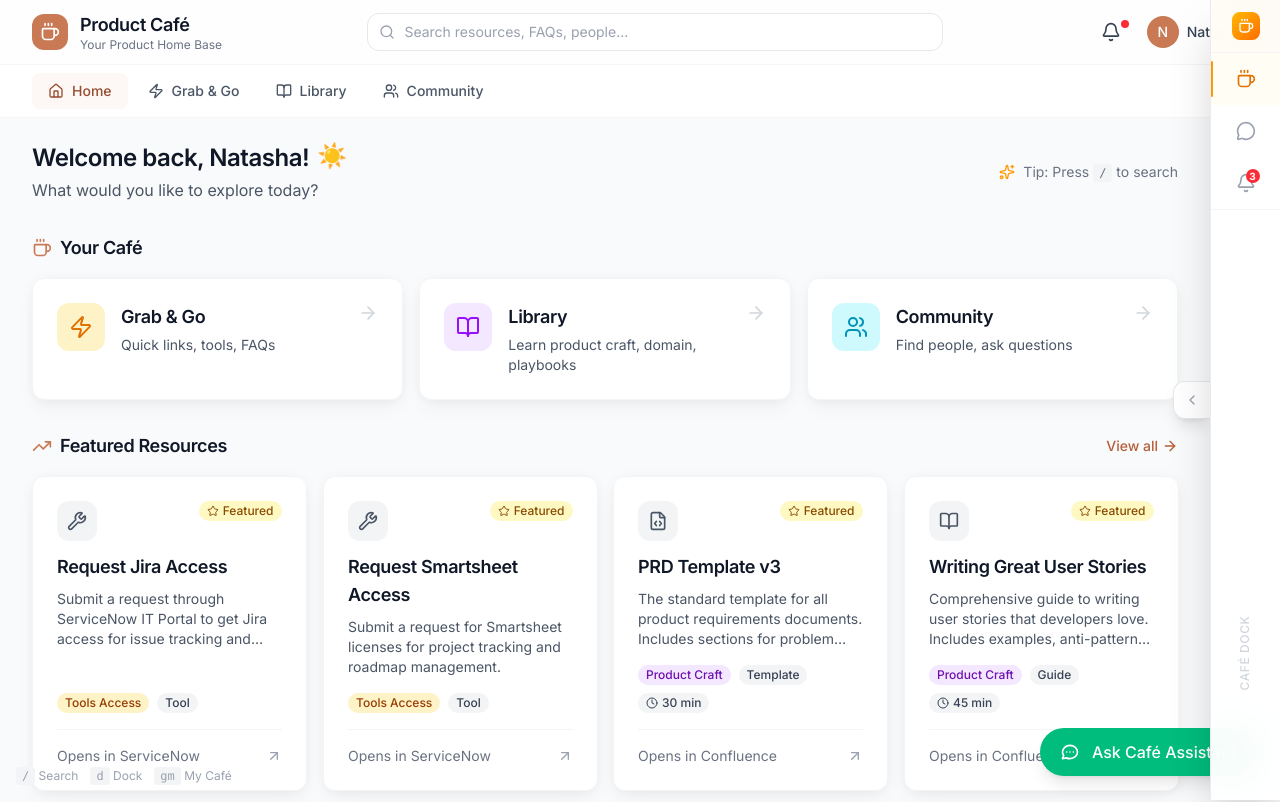
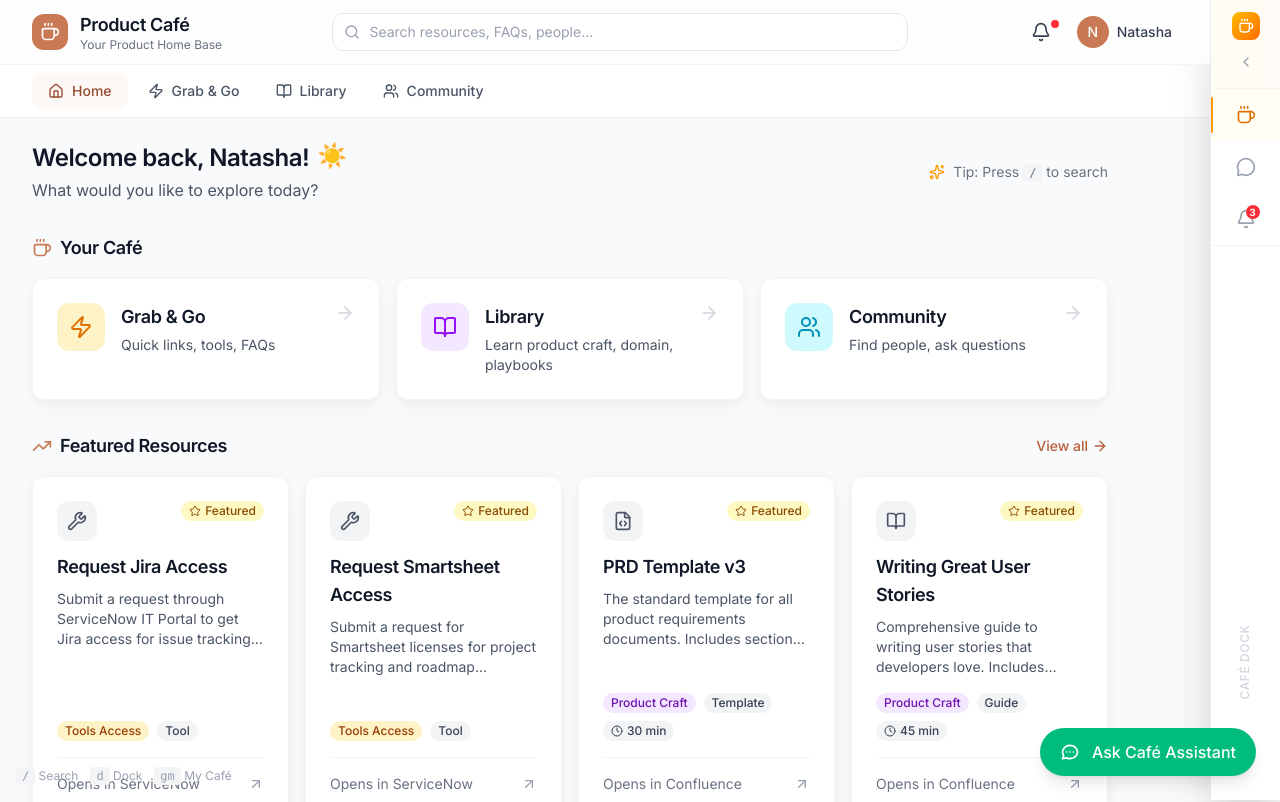
Before and after one commit to sb-sbabu/product-cafe, a React (Vite) app: page / in a window 1280 px wide. Shown: the top 802 px of the page. Built offline with nearby package versions, Linux system fonts and the light colour scheme.

Commit message:
Fix squeeze layout: dock as flex child, toggle in header, main content reflows correctly

```diff
--- a/src/App.tsx
+++ b/src/App.tsx
@@ -134,6 +134,11 @@
   return (
     <>
       <SkipLink href="#main-content">Skip to main content</SkipLink>
+
+      {/* Main flex container for squeeze layout */}
+      <div className="flex min-h-screen">
+        {/* Main content area - grows to fill available space */}
+        <div className="flex-1 overflow-auto">
           <Layout
             activeNav={activePage}
             onNavigate={handleNavigate}
@@ -154,9 +159,14 @@
               </ErrorBoundary>
             </main>
           </Layout>
+        </div>
 
-      {/* Café Dock - Always-visible side pane */}
-      <CafeDock />
+        {/* Café Dock - Always visible on right, part of flex layout */}
+        {!isMobile && <CafeDock />}
+      </div>
+
+      {/* Mobile dock - fixed position */}
+      {isMobile && <CafeDock />}
 
       {/* Keyboard shortcuts hint - only on desktop */}
       {!isMobile && (
--- a/src/components/dock/CafeDock.tsx
+++ b/src/components/dock/CafeDock.tsx
@@ -157,44 +157,17 @@
     return (
         <div
             className={cn(
-                'fixed z-50 right-0 top-0 bottom-0 flex',
-                'transition-all duration-300 ease-out',
+                'h-screen flex flex-col shrink-0',
+                'bg-white/95 backdrop-blur-xl',
+                'border-l border-gray-200/80',
+                'shadow-2xl transition-all duration-300 ease-out',
+                showExpanded ? 'w-[380px]' : 'w-[70px]',
                 className
             )}
             onMouseEnter={() => isCollapsed && setIsHovering(true)}
             onMouseLeave={() => setIsHovering(false)}
         >
-            {/* Left Edge Toggle - Premium Collapse/Expand Handle */}
-            <button
-                onClick={toggleCollapse}
-                className={cn(
-                    'absolute left-0 top-1/2 -translate-y-1/2 -translate-x-full',
-                    'p-2.5 bg-white border border-r-0 border-gray-200 rounded-l-xl',
-                    'shadow-lg transition-all duration-200',
-                    'flex items-center justify-center',
-                    'group hover:bg-gradient-to-r hover:from-amber-50 hover:to-orange-50',
-                    'hover:border-amber-200/50 hover:shadow-amber-100/50'
-                )}
-                aria-label={showExpanded ? 'Collapse dock' : 'Expand dock'}
-                title={showExpanded ? 'Collapse dock (d)' : 'Expand dock (d)'}
-            >
-                {showExpanded ? (
-                    <ChevronRight className="w-4 h-4 text-gray-400 group-hover:text-amber-600 transition-colors" />
-                ) : (
-                    <ChevronLeft className="w-4 h-4 text-gray-400 group-hover:text-amber-600 transition-colors" />
-                )}
-            </button>
-
-            {/* Dock Panel */}
-            <div
-                className={cn(
-                    'h-full bg-white/95 backdrop-blur-xl flex flex-col',
-                    'border-l border-gray-200/80',
-                    'shadow-2xl transition-all duration-300 ease-out',
-                    showExpanded ? 'w-[380px]' : 'w-[70px]'
-                )}
-            >
-                {/* Header */}
+            {/* Header with Toggle */}
             <div className={cn(
                 'flex items-center justify-between px-3 py-3 border-b border-gray-100/80 shrink-0',
                 'bg-gradient-to-r from-amber-50/50 to-orange-50/50'
@@ -210,12 +183,36 @@
                                 <Sparkles className="w-3 h-3 text-amber-400" />
                             </div>
                         </div>
+                        {/* Collapse Toggle Button */}
+                        <button
+                            onClick={toggleCollapse}
+                            className={cn(
+                                'p-2 rounded-lg transition-all duration-200',
+                                'hover:bg-amber-100/50 group'
+                            )}
+                            aria-label="Collapse dock"
+                            title="Collapse dock (d)"
+                        >
+                            <ChevronRight className="w-4 h-4 text-gray-400 group-hover:text-amber-600" />
+                        </button>
                     </>
                 ) : (
-                        <div className="w-full flex justify-center">
+                    <div className="w-full flex flex-col items-center gap-2">
                         <div className="p-1.5 bg-gradient-to-br from-amber-400 to-orange-500 rounded-lg">
                             <Coffee className="w-4 h-4 text-white" />
                         </div>
+                        {/* Expand Toggle Button */}
+                        <button
+                            onClick={toggleCollapse}
+                            className={cn(
+                                'p-1.5 rounded-lg transition-all duration-200',
+                                'hover:bg-amber-100/50 group'
+                            )}
+                            aria-label="Expand dock"
+                            title="Expand dock (d)"
+                        >
+                            <ChevronLeft className="w-4 h-4 text-gray-400 group-hover:text-amber-600" />
+                        </button>
                     </div>
                 )}
             </div>
@@ -285,6 +282,5 @@
                 </div>
             )}
         </div>
-        </div>
     );
 };
```
Lines whose indentation alone changed are shown as unchanged.
